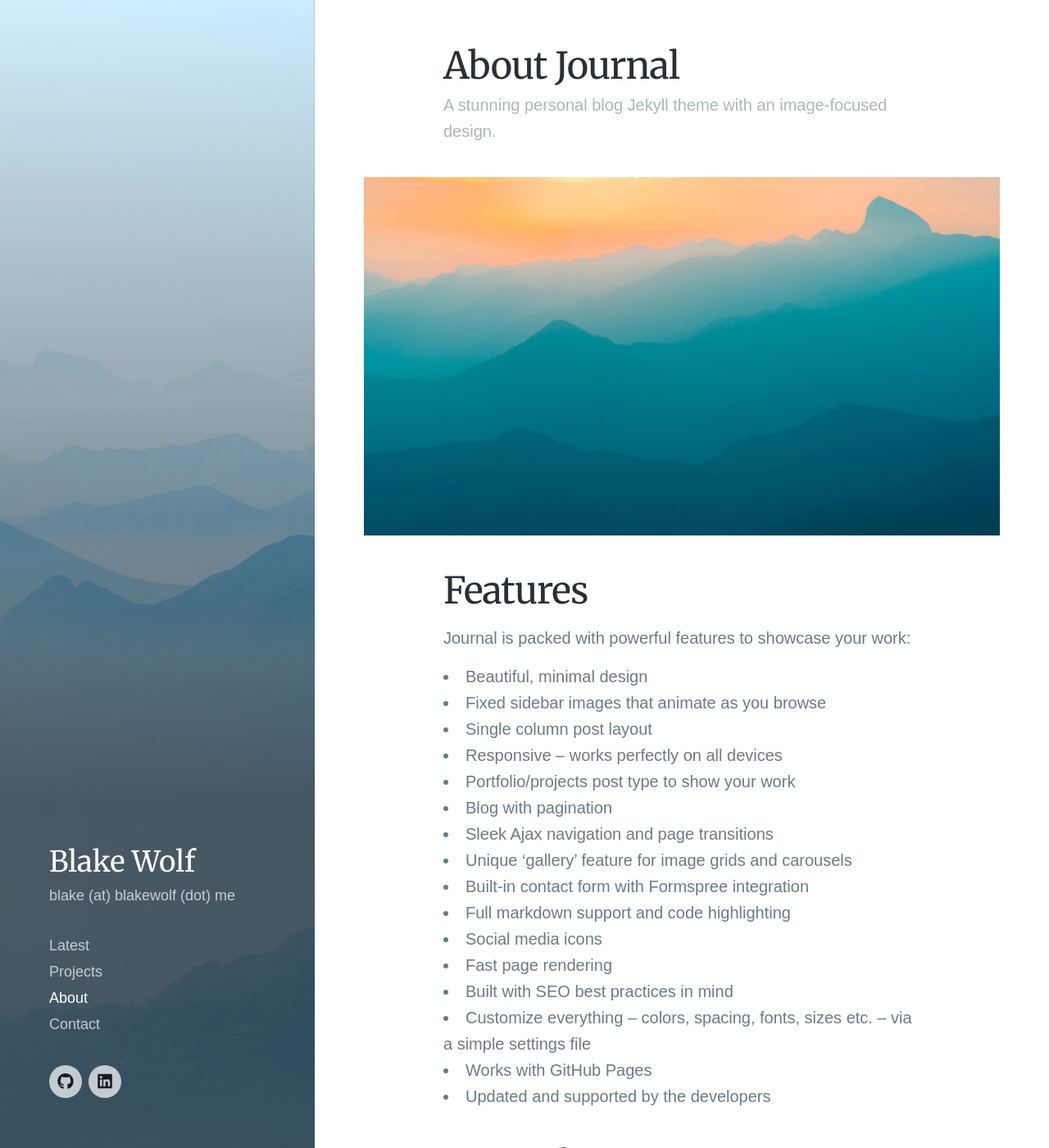
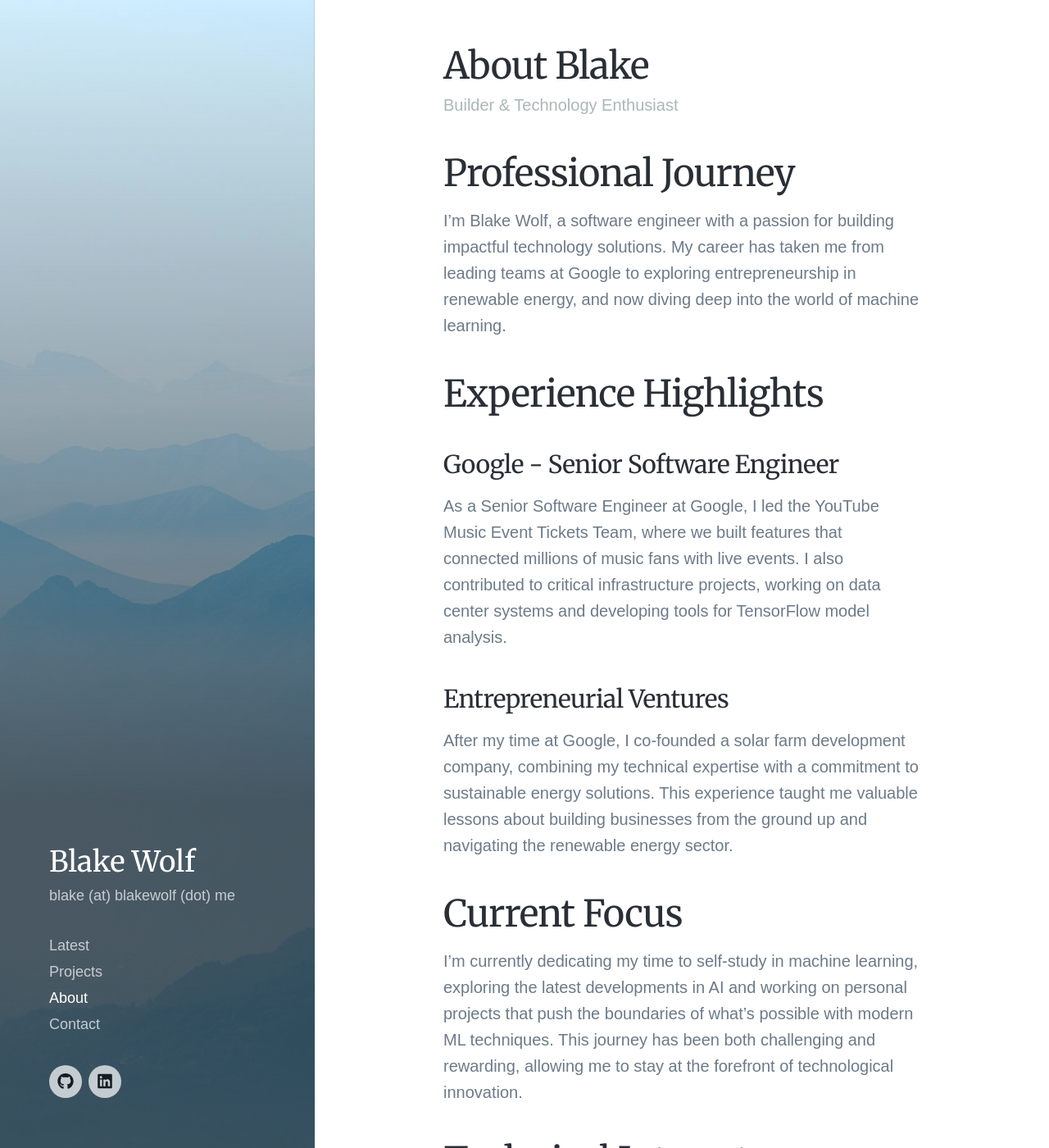
Before and after one commit to cryptid-megalodon/blakewolf.me, a Jekyll site: the page built from _pages/about.md, in a window 1280 px wide and 1400 px high. Shown: the whole window at 82% size. Built offline with Jekyll 4.4.1, drawn with Linux system fonts in a browser that asks for light colours; nearby versions of some CDN libraries; some web fonts are replaced; some of the changed text lies outside the part shown.

Commit message:
Update landing page with better structure. Temporarily make the about page match the landing page during migration.

```diff
--- a/_pages/about.md
+++ b/_pages/about.md
@@ -1,35 +1,36 @@
 ---
-title: About Journal
-subtitle: A stunning personal blog Jekyll theme with an image-focused design.
-description: A stunning personal blog Jekyll theme with an image-focused design.
+layout: page
+title: About Blake
+subtitle: Builder & Technology Enthusiast
+description: Learn more about Blake Wolf's professional journey and interests.
 featured_image: /images/demo/demo-portrait.jpg
 ---
 
-![](/images/demo/demo-landscape.jpg)
+## Professional Journey
 
-## Features
+I'm Blake Wolf, a software engineer with a passion for building impactful technology solutions. My career has taken me from leading teams at Google to exploring entrepreneurship in renewable energy, and now diving deep into the world of machine learning.
 
-Journal is packed with powerful features to showcase your work:
+## Experience Highlights
 
-* Beautiful, minimal design
-* Fixed sidebar images that animate as you browse
-* Single column post layout
-* Responsive – works perfectly on all devices
-* Portfolio/projects post type to show your work
-* Blog with pagination
-* Sleek Ajax navigation and page transitions
-* Unique 'gallery' feature for image grids and carousels
-* Built-in contact form with Formspree integration
-* Full markdown support and code highlighting
-* Social media icons
-* Fast page rendering
-* Built with SEO best practices in mind
-* Customize everything – colors, spacing, fonts, sizes etc. – via a simple settings file
-* Works with GitHub Pages
-* Updated and supported by the developers
+### Google - Senior Software Engineer
+As a Senior Software Engineer at Google, I led the YouTube Music Event Tickets Team, where we built features that connected millions of music fans with live events. I also contributed to critical infrastructure projects, working on data center systems and developing tools for TensorFlow model analysis.
 
-## Get Index
+### Entrepreneurial Ventures
+After my time at Google, I co-founded a solar farm development company, combining my technical expertise with a commitment to sustainable energy solutions. This experience taught me valuable lessons about building businesses from the ground up and navigating the renewable energy sector.
 
-Journal is created and supported by [Jekyll Themes](https://jekyllthemes.io), and is available for $49.
+## Current Focus
 
-<a href="https://jekyllthemes.io/theme/journal-personal-jekyll-theme" class="button button--large">Get This Theme</a>
+I'm currently dedicating my time to self-study in machine learning, exploring the latest developments in AI and working on personal projects that push the boundaries of what's possible with modern ML techniques. This journey has been both challenging and rewarding, allowing me to stay at the forefront of technological innovation.
+
+## Technical Interests
+
+* Machine Learning & Deep Learning
+* Distributed Systems & Infrastructure
+* Software Architecture & Design
+* Renewable Energy Technology
+* Data Analysis & Visualization
+* Health and Longevity Technologies
+
+## Let's Connect
+
+I'm always interested in discussing technology, machine learning, and innovative project ideas. Feel free to [reach out](/contact).
```
Also changed, not shown: index.html (+23 -52 lines).
